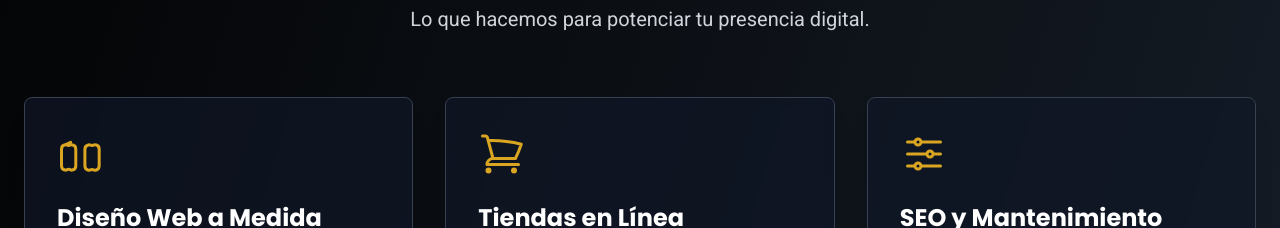
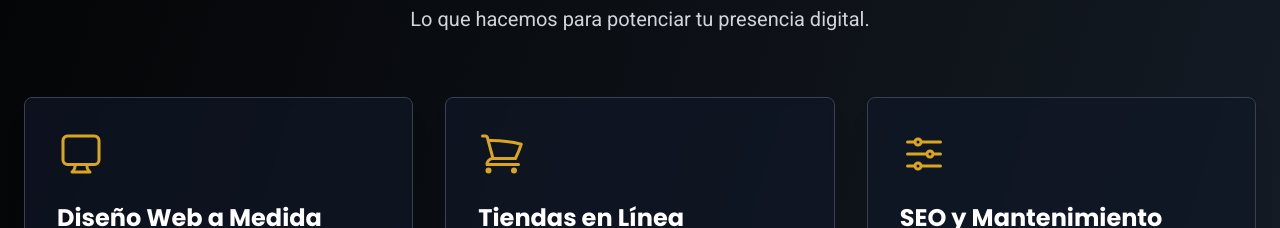
Before and after one commit to SaMeSparts/PagAnkarDGex, a website built with Vite: page index.html in a window 1280 px wide. Shown: the part 1040-1268 px from the top of the page. Built offline with nearby package versions, Linux system fonts and the light colour scheme.

Commit message:
Ya esta la pagina web

```diff
--- a/index.html
+++ b/index.html
@@ -95,7 +95,7 @@
 
           <div class="p-8 transition-all duration-300 transform bg-gray-900 border border-gray-700 rounded-lg shadow-xl bg-opacity-70 backdrop-blur-sm hover:scale-105">
             <svg class="w-12 h-12 mb-6 text-dorado_metalico" xmlns="http://www.w3.org/2000/svg" fill="none" viewBox="0 0 24 24" stroke-width="1.5" stroke="currentColor">
-              <path stroke-linecap="round" stroke-linejoin="round" d="M6.827 6.175A2.31 2.31 0 0 1 5.186 7.23c-.38.054-.757.112-1.134.174C2.999 7.58 2.25 8.507 2.25 9.574v8.257c0 1.067.75 1.994 1.802 2.169a.75.75 0 0 0 .701-.05 2.307 2.307 0 0 1 2.137 0 .75.75 0 0 0 .701.05c1.052-.175 1.802-1.102 1.802-2.169V9.574c0-1.067-.75-1.994-1.802-2.169a.75.75 0 0 0-.701.05 2.307 2.307 0 0 1-2.137 0 .75.75 0 0 0-.701-.05Z M15.75 7.5c-1.052.175-1.802 1.102-1.802 2.169v8.257c0 1.067.75 1.994 1.802 2.169a.75.75 0 0 0 .701-.05 2.307 2.307 0 0 1 2.137 0 .75.75 0 0 0 .701.05c1.052-.175 1.802-1.102 1.802-2.169V9.574c0-1.067-.75-1.994-1.802-2.169a.75.75 0 0 0-.701.05 2.307 2.307 0 0 1-2.137 0 .75.75 0 0 0-.701-.05Z" />
+              <path stroke-linecap="round" stroke-linejoin="round" d="M9 17.25v1.007a3 3 0 0 1-.879 2.122L7.5 21h9l-.621-.621A3 3 0 0 1 15 18.257V17.25m6-12V15a2.25 2.25 0 0 1-2.25 2.25H5.25A2.25 2.25 0 0 1 3 15V5.25A2.25 2.25 0 0 1 5.25 3h13.5A2.25 2.25 0 0 1 21 5.25Z" />
             </svg>
             <h3 class="mb-4 text-2xl font-bold text-white font-display">Diseño Web a Medida</h3>
             <p class="text-gray-300">Páginas web únicas, responsivas y optimizadas que reflejan la identidad de tu marca y atraen a tus clientes.</p>
```
